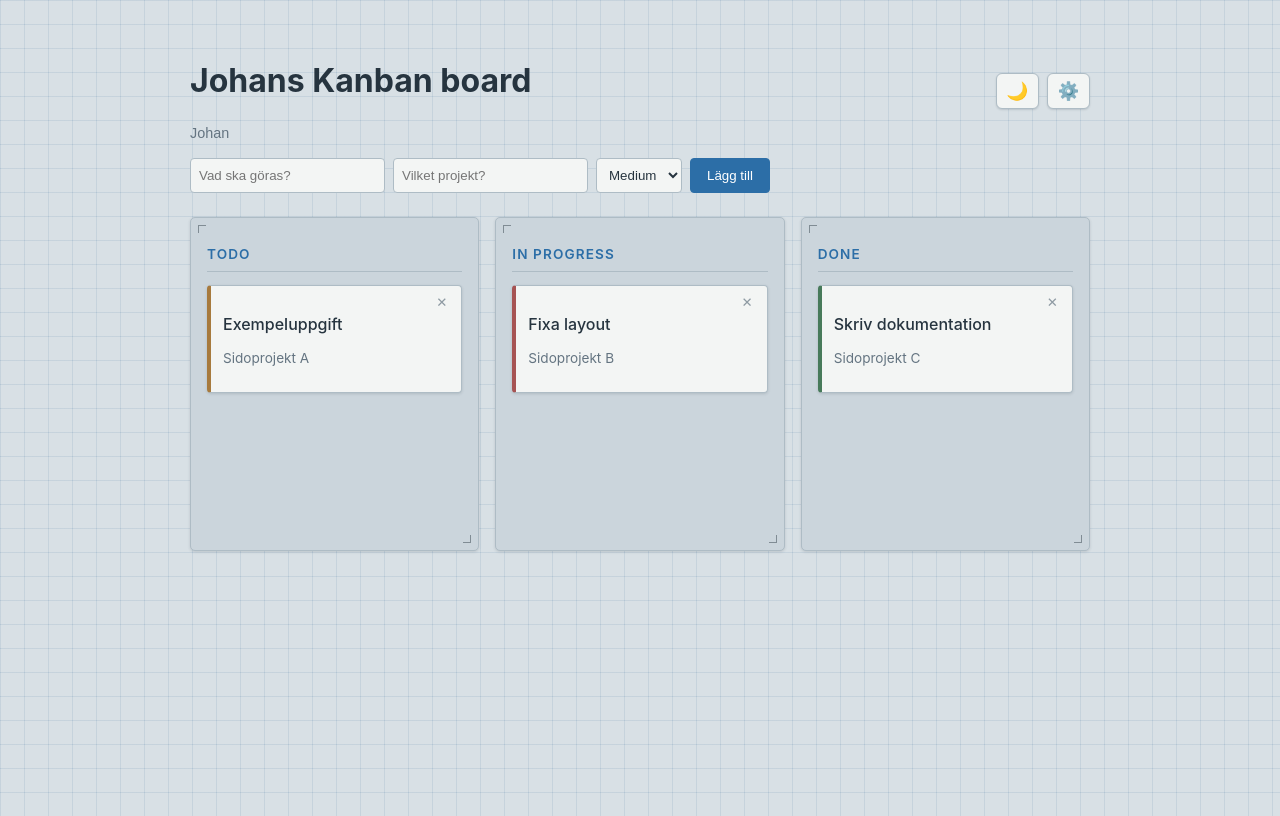
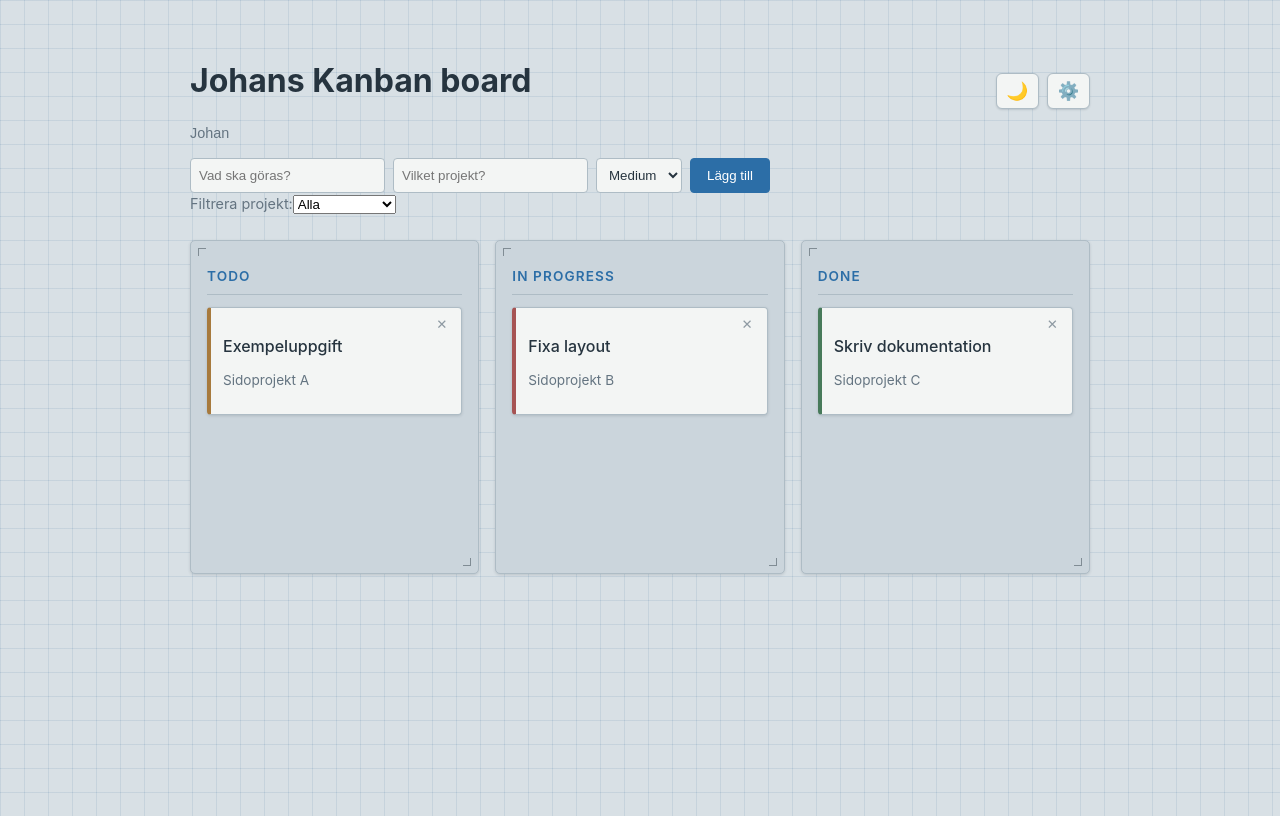
Before and after one commit to gurkvatten/labb2todo, a Vue app: page / in a window 1280 px wide. Built offline with nearby package versions, Linux system fonts and the light colour scheme.

Commit message:
added filter functionality

```diff
--- a/src/App.vue
+++ b/src/App.vue
@@ -44,6 +44,23 @@ watch(isDark, (value) => {
 watch(userName, (value) => {
   localStorage.setItem('userName', value)
 })
+
+const selectedProject = ref('all')
+
+const uniqueProjects = computed(() => {
+  const projects = tasks.value.map(t => t.project).filter(p => p.trim() !== '')
+  return [...new Set(projects)]
+})
+
+const filteredTasks = computed(() => {
+  if (selectedProject.value === 'all') {
+    return tasks.value
+  }
+  return tasks.value.filter(t => t.project === selectedProject.value)
+})
+const filteredTodoTasks = computed(() => filteredTasks.value.filter(t => t.status === 'todo'))
+const filteredInProgressTasks = computed(() => filteredTasks.value.filter(t => t.status === 'in-progress'))
+const filteredDoneTasks = computed(() => filteredTasks.value.filter(t => t.status === 'done'))
 
 function addTask() {
   if (!newTask.value.title.trim()) return
@@ -124,6 +141,14 @@ const doneTasks = computed(() => tasks.value.filter(t => t.status === 'done'))
       <button type="submit">Lägg till</button>
     </form>
 
+    <div class="project-filter">
+      <label for="project-select">Filtrera projekt:</label>
+      <select id="project-select" v-model="selectedProject">
+        <option value="all">Alla</option>
+        <option v-for="project in uniqueProjects" :key="project" :value="project">{{ project }}</option>
+      </select>
+    </div>
+
     <div class="board">
       <div
         class="column"
--- a/src/style.css
+++ b/src/style.css
@@ -92,6 +92,14 @@ body {
   margin-top: 1rem;
   color: var(--text-secondary);
   box-shadow: 0 1px 3px var(--shadow);
+}
+
+.project-filter {
+ border: none;
+  background: none;
+  color: var(--text-secondary);
+  font-size: 0.9rem;
+  padding: 0.1rem 0;
 }
 
 .board {
```
